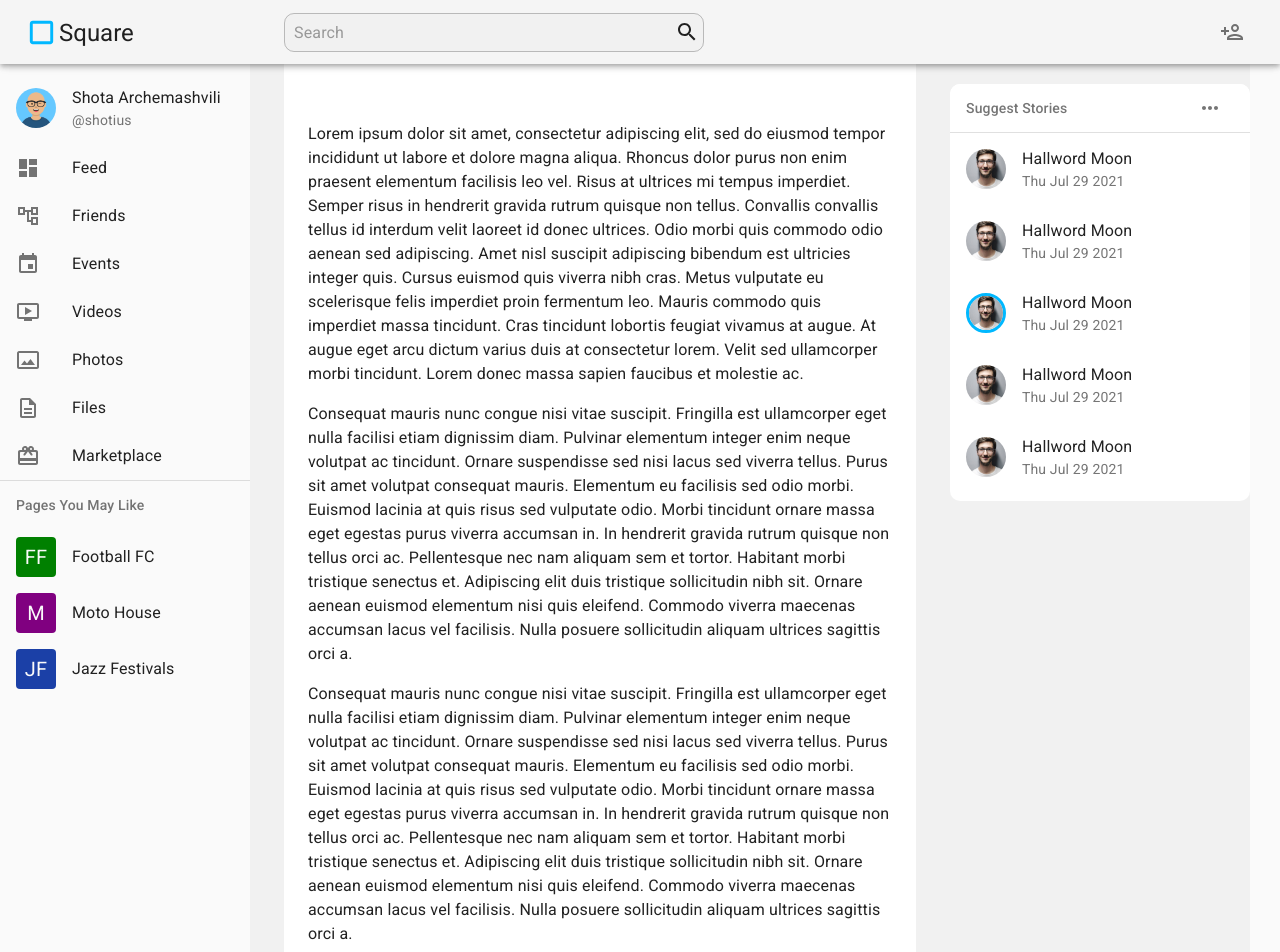
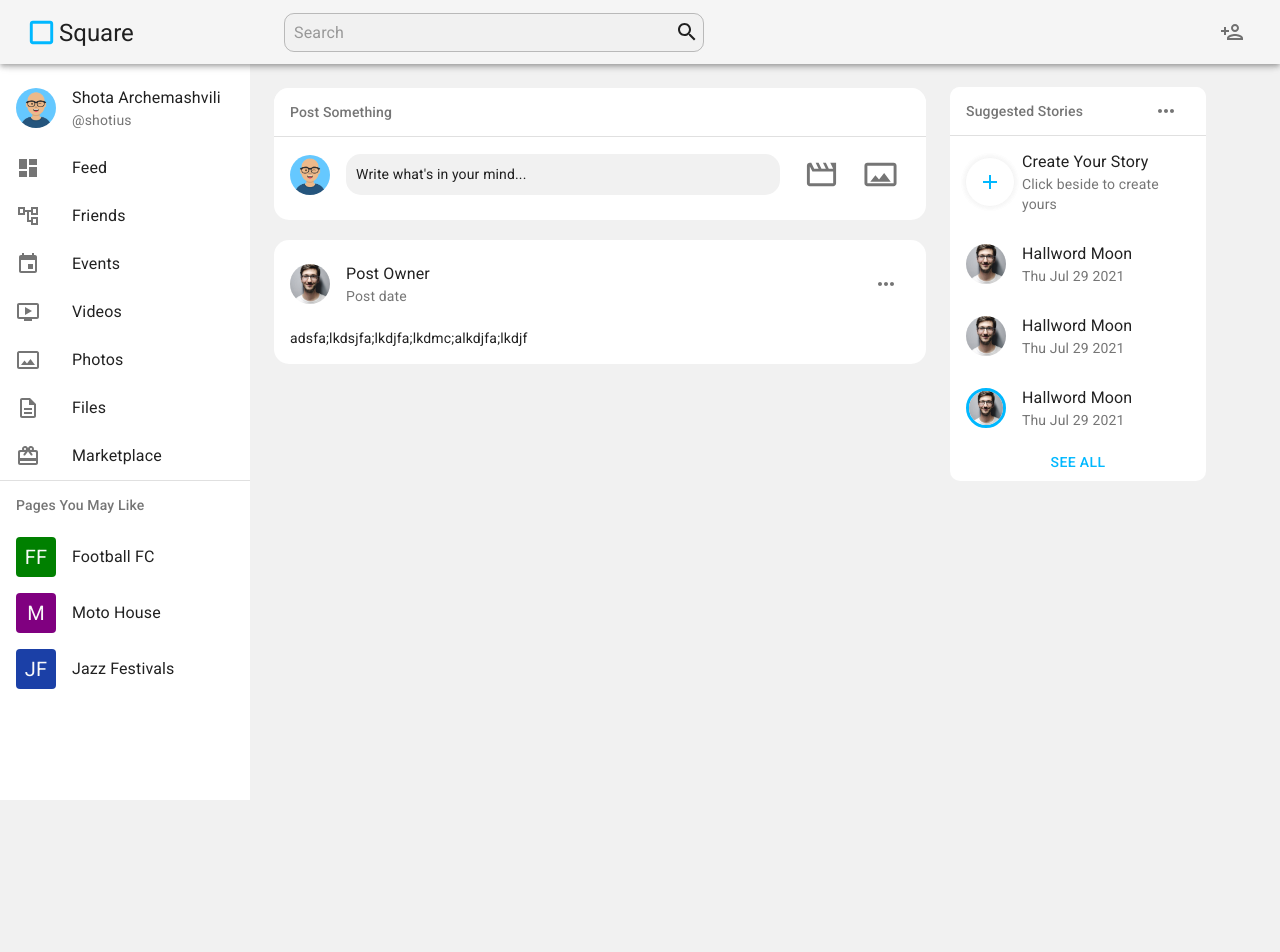
Before and after one commit to VanoAkofashvili/node_react_social_media, a React (Create React App) app in the folder frontend/: page / in a window 1280 px wide. Shown: the top 952 px of the page. After the commit the page ends 800 px from the top, so only its background shows below. Built offline with nearby package versions, Linux system fonts and the light colour scheme.

Commit message:
adding post display, and making new branch for file structure

```diff
--- a/frontend/package.json
+++ b/frontend/package.json
@@ -13,6 +13,7 @@
     "@types/node": "^12.20.15",
     "@types/react": "^17.0.11",
     "@types/react-dom": "^17.0.8",
+    "@types/react-transition-group": "^4.4.1",
     "react": "^17.0.2",
     "react-dom": "^17.0.2",
     "react-scripts": "4.0.3",
--- a/frontend/src/App.tsx
+++ b/frontend/src/App.tsx
@@ -5,12 +5,13 @@ import Header from './components/Header'
 import MainContent from './components/MainContent';
 import Sidebar from './components/Sidebar';
 import Stories from './components/Stories';
+import { MainBackground } from './utils/colors';
 
 const useStyles = makeStyles((theme: Theme) =>
   createStyles({
     root: {
       display: 'flex',
-      // width: "800px"
+      backgroundColor: MainBackground,
     }
   }),
 );
--- a/frontend/src/components/Footer/index.js
+++ b/frontend/src/components/Footer/index.js
@@ -3,7 +3,7 @@ import React from 'react'
 export default function Footer() {
     return (
         <div className="footer-container">
-
+            <div className="logo"></div>
         </div>
     )
 }
--- a/frontend/src/components/Header/index.tsx
+++ b/frontend/src/components/Header/index.tsx
@@ -6,7 +6,7 @@ import {
   Box,
   InputAdornment,
   OutlinedInput,
-  Badge
+  // Badge
 } from "@material-ui/core";
 import CropSquareIcon from "@material-ui/icons/CropSquare";
 import SearchIcon from "@material-ui/icons/Search";
--- /dev/null
+++ b/frontend/src/components/MainContent/Post.tsx
@@ -0,0 +1,51 @@
+import React from "react";
+import { createStyles, makeStyles, Theme } from "@material-ui/core/styles";
+import {
+  Box,
+  List,
+  ListItem,
+  ListItemAvatar,
+  ListItemText,
+  Avatar,
+  IconButton,
+//   Divider
+} from "@material-ui/core";
+import MoreHorizOutlinedIcon from "@material-ui/icons/MoreHorizOutlined";
+
+import postOwnerAvatar from "../../static/avatar/2.jpeg";
+
+const useStyles = makeStyles((theme: Theme) =>
+  createStyles({
+    root: {
+      background: "white",
+      marginTop: "20px",
+      borderRadius: "15px",
+    },
+    header: {},
+  })
+);
+
+export default function Post() {
+  const classes = useStyles();
+
+  return (
+    <div className={classes.root}>
+      <Box component="div" className={classes.header}>
+        <List>
+          <ListItem>
+            <ListItemAvatar>
+              <Avatar alt="post owner avatar" src={postOwnerAvatar} />
+            </ListItemAvatar>
+            <ListItemText primary="Post Owner" secondary="Post date" />
+            <IconButton>
+              <MoreHorizOutlinedIcon />
+            </IconButton>
+          </ListItem>
+          <ListItem>
+            <Box>adsfa;lkdsjfa;lkdjfa;lkdmc;alkdjfa;lkdjf</Box>
+          </ListItem>
+        </List>
+      </Box>
+    </div>
+  );
+}
--- a/frontend/src/components/MainContent/index.tsx
+++ b/frontend/src/components/MainContent/index.tsx
@@ -1,89 +1,94 @@
 import React from "react";
 import { createStyles, Theme, makeStyles } from "@material-ui/core/styles";
-import { Toolbar, Typography } from "@material-ui/core";
+import {
+  List,
+  Toolbar,
+  ListSubheader,
+  Divider,
+  ListItem,
+  ListItemAvatar,
+  Avatar,
+  IconButton,
+  Box,
+} from "@material-ui/core";
 import { MainBackground } from "../../utils/colors";
 import { contentWrapperWidth } from "../../utils/wrappers";
+import NewPostModal from "../Modals/NewPost/NewPostModal";
+import profileAvatar from "../../static/avatar/1.jpg";
+import MovieCreationOutlinedIcon from "@material-ui/icons/MovieCreationOutlined";
+import PanoramaOutlinedIcon from "@material-ui/icons/PanoramaOutlined";
+import Post from './Post'
 
 const useStyles = makeStyles((theme: Theme) =>
   createStyles({
-    main: {
+    root: {
       backgroundColor: MainBackground,
       width: contentWrapperWidth,
       padding: theme.spacing(3),
     },
-    content: {
-      margin: "10px",
-      padding: theme.spacing(3),
+    list: {
       backgroundColor: "white",
+      borderRadius: "15px",
+    },
+    listSubHeader: {
+      borderRadius: "15px",
+    },
+    postInput: {
+      flex: "1 1 70%",
+      backgroundColor: MainBackground,
+      padding: "10px",
+      borderRadius: "15px",
+      cursor: "pointer",
+      textAlign: "start",
+      "&:hover": {
+        backgroundColor: "lightgray",
+      },
+    },
+    buttonGroup: {
+      display:"flex",
+      marginLeft: "auto",
     },
   })
 );
 
 export default function MainContent() {
   const classes = useStyles();
+
   return (
-    <main className={classes.main}>
-      <div className={classes.content}>
-        <Toolbar />
-        <Typography paragraph>
-          Lorem ipsum dolor sit amet, consectetur adipiscing elit, sed do
-          eiusmod tempor incididunt ut labore et dolore magna aliqua. Rhoncus
-          dolor purus non enim praesent elementum facilisis leo vel. Risus at
-          ultrices mi tempus imperdiet. Semper risus in hendrerit gravida rutrum
-          quisque non tellus. Convallis convallis tellus id interdum velit
-          laoreet id donec ultrices. Odio morbi quis commodo odio aenean sed
-          adipiscing. Amet nisl suscipit adipiscing bibendum est ultricies
-          integer quis. Cursus euismod quis viverra nibh cras. Metus vulputate
-          eu scelerisque felis imperdiet proin fermentum leo. Mauris commodo
-          quis imperdiet massa tincidunt. Cras tincidunt lobortis feugiat
-          vivamus at augue. At augue eget arcu dictum varius duis at consectetur
-          lorem. Velit sed ullamcorper morbi tincidunt. Lorem donec massa sapien
-          faucibus et molestie ac.
-        </Typography>
-        <Typography paragraph>
-          Consequat mauris nunc congue nisi vitae suscipit. Fringilla est
-          ullamcorper eget nulla facilisi etiam dignissim diam. Pulvinar
-          elementum integer enim neque volutpat ac tincidunt. Ornare suspendisse
-          sed nisi lacus sed viverra tellus. Purus sit amet volutpat consequat
-          mauris. Elementum eu facilisis sed odio morbi. Euismod lacinia at quis
-          risus sed vulputate odio. Morbi tincidunt ornare massa eget egestas
-          purus viverra accumsan in. In hendrerit gravida rutrum quisque non
-          tellus orci ac. Pellentesque nec nam aliquam sem et tortor. Habitant
-          morbi tristique senectus et. Adipiscing elit duis tristique
-          sollicitudin nibh sit. Ornare aenean euismod elementum nisi quis
-          eleifend. Commodo viverra maecenas accumsan lacus vel facilisis. Nulla
-          posuere sollicitudin aliquam ultrices sagittis orci a.
-        </Typography>
-        <Typography paragraph>
-          Consequat mauris nunc congue nisi vitae suscipit. Fringilla est
-          ullamcorper eget nulla facilisi etiam dignissim diam. Pulvinar
-          elementum integer enim neque volutpat ac tincidunt. Ornare suspendisse
-          sed nisi lacus sed viverra tellus. Purus sit amet volutpat consequat
-          mauris. Elementum eu facilisis sed odio morbi. Euismod lacinia at quis
-          risus sed vulputate odio. Morbi tincidunt ornare massa eget egestas
-          purus viverra accumsan in. In hendrerit gravida rutrum quisque non
-          tellus orci ac. Pellentesque nec nam aliquam sem et tortor. Habitant
-          morbi tristique senectus et. Adipiscing elit duis tristique
-          sollicitudin nibh sit. Ornare aenean euismod elementum nisi quis
-          eleifend. Commodo viverra maecenas accumsan lacus vel facilisis. Nulla
-          posuere sollicitudin aliquam ultrices sagittis orci a.
-        </Typography>
-        <Typography paragraph>
-          Consequat mauris nunc congue nisi vitae suscipit. Fringilla est
-          ullamcorper eget nulla facilisi etiam dignissim diam. Pulvinar
-          elementum integer enim neque volutpat ac tincidunt. Ornare suspendisse
-          sed nisi lacus sed viverra tellus. Purus sit amet volutpat consequat
-          mauris. Elementum eu facilisis sed odio morbi. Euismod lacinia at quis
-          risus sed vulputate odio. Morbi tincidunt ornare massa eget egestas
-          purus viverra accumsan in. In hendrerit gravida rutrum quisque non
-          tellus orci ac. Pellentesque nec nam aliquam sem et tortor. Habitant
-          morbi tristique senectus et. Adipiscing elit duis tristique
-          sollicitudin nibh sit. Ornare aenean euismod elementum nisi quis
-          eleifend. Commodo viverra maecenas accumsan lacus vel facilisis. Nulla
-          posuere sollicitudin aliquam ultrices sagittis orci a.
-        </Typography>
-
-      </div>
+    <main className={classes.root}>
+      <Toolbar />
+      <List
+        component="ul"
+        subheader={
+          <ListSubheader className={classes.listSubHeader}>
+            Post Something
+          </ListSubheader>
+        }
+        className={classes.list}
+      >
+        <Divider />
+        <ListItem>
+          <ListItemAvatar>
+            <Avatar alt="profile pic" src={profileAvatar} />
+          </ListItemAvatar>
+          <div style={{flexBasis: "70%"}}>
+            <NewPostModal>
+              <Box className={classes.postInput}>
+                Write what's in your mind...
+              </Box>
+            </NewPostModal>
+          </div>
+          <div className={classes.buttonGroup}>
+            <IconButton>
+              <MovieCreationOutlinedIcon fontSize="large" />
+            </IconButton>
+            <IconButton>
+              <PanoramaOutlinedIcon fontSize="large" />
+            </IconButton>
+          </div>
+        </ListItem>
+      </List>
+      <Post />
     </main>
   );
 }
--- /dev/null
+++ b/frontend/src/components/Modals/NewPost/NewPostModal.tsx
@@ -0,0 +1,97 @@
+import React from "react";
+import { makeStyles, Theme, createStyles } from "@material-ui/core/styles";
+import Modal from "@material-ui/core/Modal";
+import Backdrop from "@material-ui/core/Backdrop";
+import {Divider,  Box, TextareaAutosize, Button, Typography, IconButton } from "@material-ui/core";
+// import PanoramaOutlinedIcon from "@material-ui/icons/PanoramaOutlined";
+// import InsertDriveFileOutlinedIcon from "@material-ui/icons/InsertDriveFileOutlined";
+// import MovieCreationOutlinedIcon from "@material-ui/icons/MovieCreationOutlined";
+import CloseOutlinedIcon from "@material-ui/icons/CloseOutlined";
+import FileUpload from "./Uploader";
+
+import Fade from "@material-ui/core/Fade";
+
+const useStyles = makeStyles((theme: Theme) =>
+  createStyles({
+    modal: {
+      display: "flex",
+      alignItems: "center",
+      justifyContent: "center",
+    },
+    paper: {
+      display: "flex",
+      flexDirection: "column",
+      backgroundColor: theme.palette.background.paper,
+      borderRadius: "10px",
+      boxShadow: theme.shadows[5],
+      padding: theme.spacing(2, 4, 3),
+      width: "30%",
+    },
+    header: {
+      display: "flex",
+      alignItems: "center",
+      justifyContent: "space-between"
+    },
+    textArea: {
+      marginTop: "10px",
+      outline: "none",
+      border: "none"
+    }
+  })
+);
+
+const NewPostModal: React.FC = (props) => {
+  const classes = useStyles();
+  const [open, setOpen] = React.useState(false);
+
+  const handleOpen = () => {
+    setOpen(true);
+  };
+
+  const handleClose = () => {
+    setOpen(false);
+  };
+
+  return (
+    <div>
+      <div onClick={handleOpen}>{props.children}</div>
+      <Modal
+        aria-labelledby="transition-modal-title"
+        aria-describedby="transition-modal-description"
+        className={classes.modal}
+        open={open}
+        onClose={handleClose}
+        closeAfterTransition
+        BackdropComponent={Backdrop}
+        BackdropProps={{
+          timeout: 500,
+        }}
+      >
+        <Fade in={open}>
+          <div className={classes.paper}>
+            <Box component="div" className={classes.header}>
+              <Typography align="center" variant="h4" style={{flexBasis: "80%"}}>
+                Creating a Post
+              </Typography>
+              <IconButton onClick={handleClose} style={{flexBasis: "10%"}}>
+                <CloseOutlinedIcon fontSize="default"/>
+              </IconButton>
+            </Box>
+            <Divider />
+            <TextareaAutosize
+              autoFocus
+              rowsMin={5}
+              placeholder="Write a post"
+              className={classes.textArea}
+            />
+            <FileUpload />
+            <Button variant="contained" color="primary">
+              Post
+            </Button>
+          </div>
+        </Fade>
+      </Modal>
+    </div>
+  );
+};
+export default NewPostModal;
--- /dev/null
+++ b/frontend/src/components/Modals/NewPost/Uploader.tsx
@@ -0,0 +1,25 @@
+import React from 'react'
+import { Button } from '@material-ui/core'
+
+const Uploader: React.FC = (props) => {
+    return (
+        <div>
+             <input
+              accept="image/*"
+              style={{ display: "none" }}
+              id="raised-button-file"
+              multiple
+              type="file"
+            />
+            <label htmlFor="raised-button-file">
+              <Button
+                component="span"
+              >
+                  UPLOAD Image
+                {/* <PanoramaOutlinedIcon fontSize="large"/> */}
+              </Button>
+            </label>
+        </div>
+    )
+}
+export default Uploader
--- a/frontend/src/components/Sidebar/index.tsx
+++ b/frontend/src/components/Sidebar/index.tsx
@@ -31,6 +31,7 @@ const useStyles = makeStyles((theme: Theme) =>
       flexShrink: 0,
       minHeight: "100vh",
       display: "none",
+      backgroundColor: "white"
     },
     drawerClose: {
       display: "block",
--- a/frontend/src/components/Stories/index.tsx
+++ b/frontend/src/components/Stories/index.tsx
@@ -8,25 +8,37 @@ import {
   IconButton,
   ListItem,
   ListItemText,
+  ListItemIcon,
+  useMediaQuery,
 } from "@material-ui/core";
 import { makeStyles, Theme, createStyles } from "@material-ui/core/styles";
 import MoreHorizOutlinedIcon from "@material-ui/icons/MoreHorizOutlined";
 import { Blue, MainBackground } from "../../utils/colors";
 import { Avatar, ListItemAvatar } from "@material-ui/core";
+import AddOutlinedIcon from "@material-ui/icons/AddOutlined";
+import clsx from "clsx";
 
 import storyAvatar from "../../static/avatar/2.jpeg";
-const date = new Date()
+import { Button } from "@material-ui/core";
+const date = new Date();
 
 const useStyles = makeStyles((theme: Theme) =>
   createStyles({
     root: {
-      marginTop: "20px",
+      display: "none",
+      marginTop: "23px",
+      flex: "0 1 20%",
       backgroundColor: MainBackground,
+      marginRight: "30px",
+      minWidth: "240px"
+    },
+    rootHide: {
+      display: 'block'
     },
     list: {
-      width: "300px",
       backgroundColor: "white",
       borderRadius: "10px",
+      paddingBottom: 0,
     },
     subHeader: {
       display: "flex",
@@ -34,22 +46,33 @@ const useStyles = makeStyles((theme: Theme) =>
       borderRadius: "10px",
     },
     viewed: {
-        border: `3px solid ${Blue}`
-    }
+      border: `3px solid ${Blue}`,
+    },
+    addStory: {
+      color: Blue,
+      backgroundColor: "white",
+      boxShadow: ` 0 0 .3em ${MainBackground}, 0 0 .3em ${MainBackground}`,
+    },
+    btnSeeAll: {
+      width: "100%",
+      color: Blue,
+    },
   })
 );
 
 export default function Stories() {
   const classes = useStyles();
+  const matches = useMediaQuery("(min-width: 972px)");
+
   return (
-    <div className={classes.root}>
+    <div className={clsx(classes.root, matches && classes.rootHide)}>
       <Toolbar />
       <Box>
         <List
           component="nav"
           subheader={
             <ListSubheader component="div" className={classes.subHeader}>
-              Suggest Stories
+              Suggested Stories
               <IconButton>
                 <MoreHorizOutlinedIcon />
               </IconButton>
@@ -59,35 +82,48 @@ export default function Stories() {
         >
           <Divider />
           <ListItem>
+            <ListItemIcon>
+              <IconButton className={classes.addStory}>
+                <AddOutlinedIcon />
+              </IconButton>
+            </ListItemIcon>
+            <ListItemText
+              primary="Create Your Story"
+              secondary="Click beside to create yours"
+            />
+          </ListItem>
+          <ListItem button>
             <ListItemAvatar>
               <Avatar alt="profile" src={storyAvatar} />
             </ListItemAvatar>
-            <ListItemText primary="Hallword Moon" secondary={date.toDateString()} />
+            <ListItemText
+              primary="Hallword Moon"
+              secondary={date.toDateString()}
+            />
           </ListItem>
-          <ListItem>
+          <ListItem button>
             <ListItemAvatar>
               <Avatar alt="profile" src={storyAvatar} />
             </ListItemAvatar>
-            <ListItemText primary="Hallword Moon" secondary={date.toDateString()}/>
+            <ListItemText
+              primary="Hallword Moon"
+              secondary={date.toDateString()}
+            />
           </ListItem>
-          <ListItem>
+          <ListItem button>
             <ListItemAvatar>
-              <Avatar alt="profile" src={storyAvatar} className={classes.viewed}/>
+              <Avatar
+                alt="profile"
+                src={storyAvatar}
+                className={classes.viewed}
+              />
             </ListItemAvatar>
-            <ListItemText primary="Hallword Moon" secondary={date.toDateString()}/>
+            <ListItemText
+              primary="Hallword Moon"
+              secondary={date.toDateString()}
+            />
           </ListItem>
-          <ListItem>
-            <ListItemAvatar>
-              <Avatar alt="profile" src={storyAvatar} />
-            </ListItemAvatar>
-            <ListItemText primary="Hallword Moon" secondary={date.toDateString()}/>
-          </ListItem>
-          <ListItem>
-            <ListItemAvatar>
-              <Avatar alt="profile" src={storyAvatar} />
-            </ListItemAvatar>
-            <ListItemText primary="Hallword Moon" secondary={date.toDateString()}/>
-          </ListItem>
+          <Button className={classes.btnSeeAll}>See All</Button>
         </List>
       </Box>
     </div>
```
Also changed, not shown: 1 other file (tests, documents, lock files or other folders).
